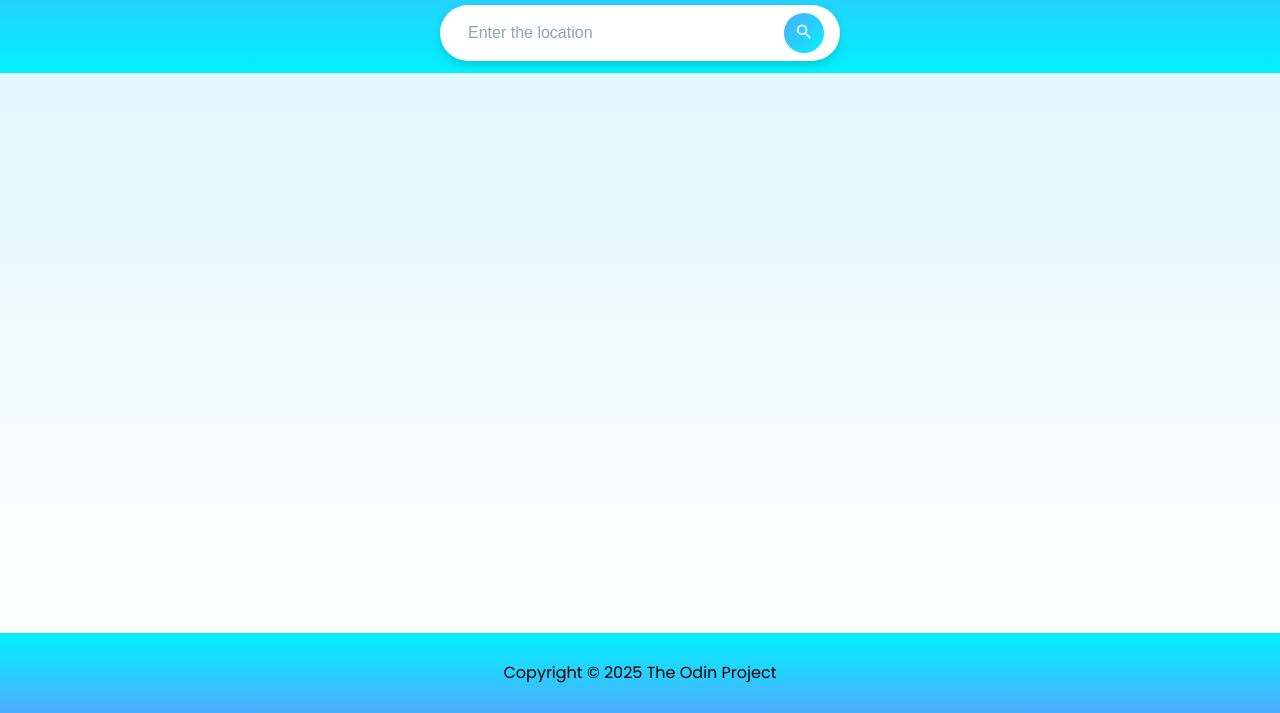
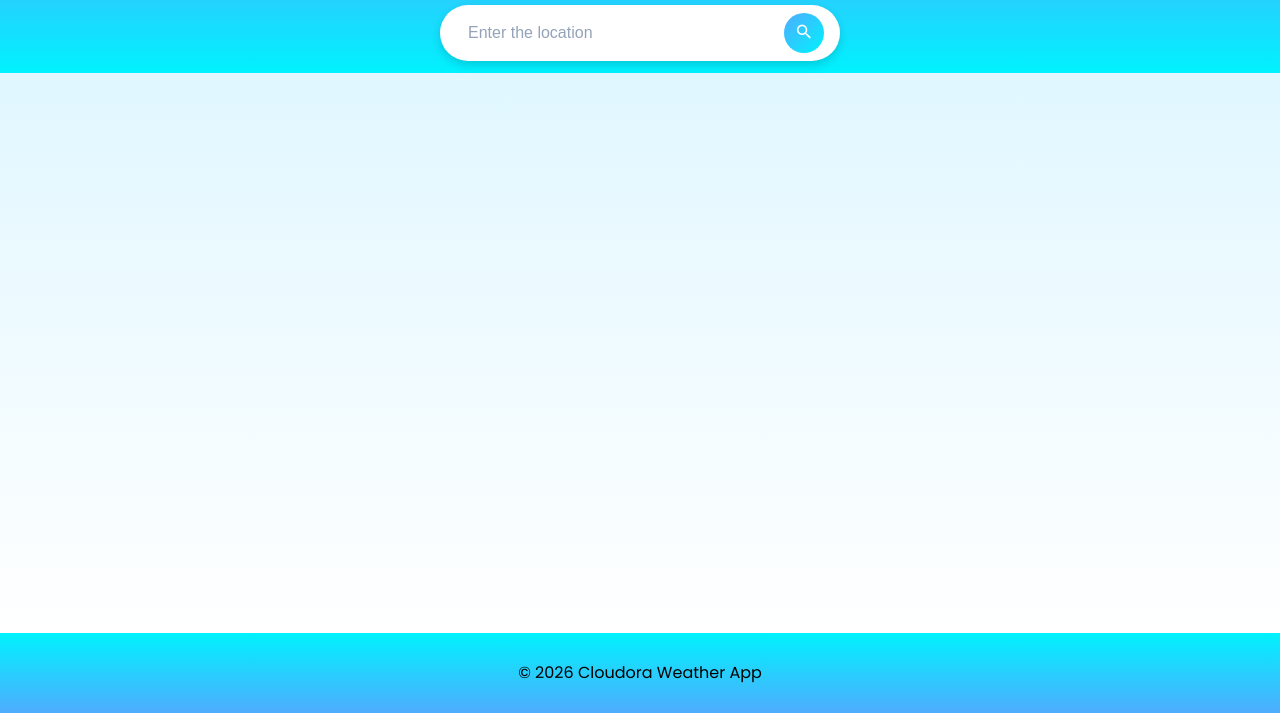
Before and after one commit to pawelgawron3/odin-weather-app, a website built with webpack: page frontend/src/template.html in a window 1280 px wide. Shown: the part 87-800 px from the top of the page. Built offline with nearby package versions, Linux system fonts and the light colour scheme.

Commit message:
Update page title and footer content

```diff
--- a/frontend/src/template.html
+++ b/frontend/src/template.html
@@ -3,7 +3,7 @@
   <head>
     <meta charset="UTF-8" />
     <meta name="viewport" content="width=device-width, initial-scale=1.0" />
-    <title>Weather app</title>
+    <title>Cloudora Weather App</title>
     <link
       rel="shortcut icon"
       href="./assets/top_favicon.svg"
@@ -36,7 +36,7 @@
     </div>
     <main></main>
     <footer>
-      <p>Copyright &#169; 2025 The Odin Project</p>
+      <p>&#169; 2026 Cloudora Weather App</p>
     </footer>
   </body>
 </html>
```
